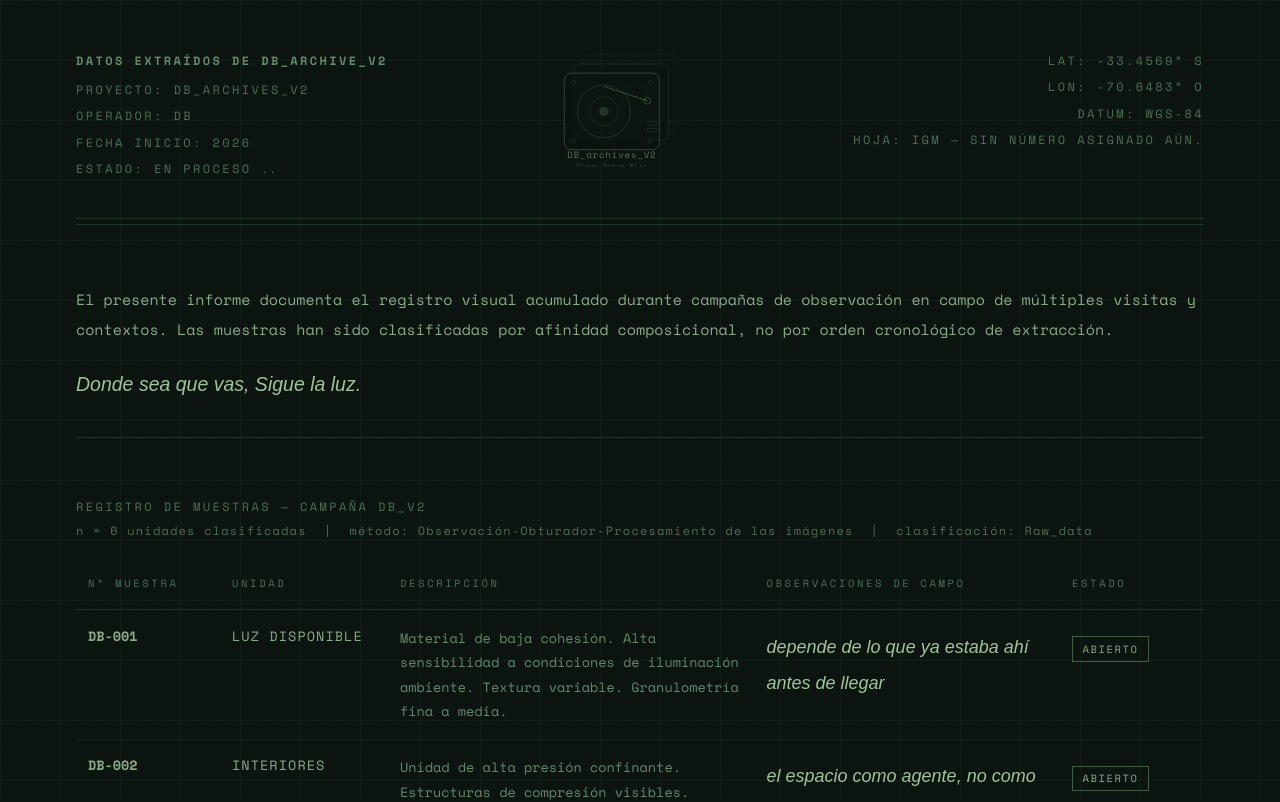
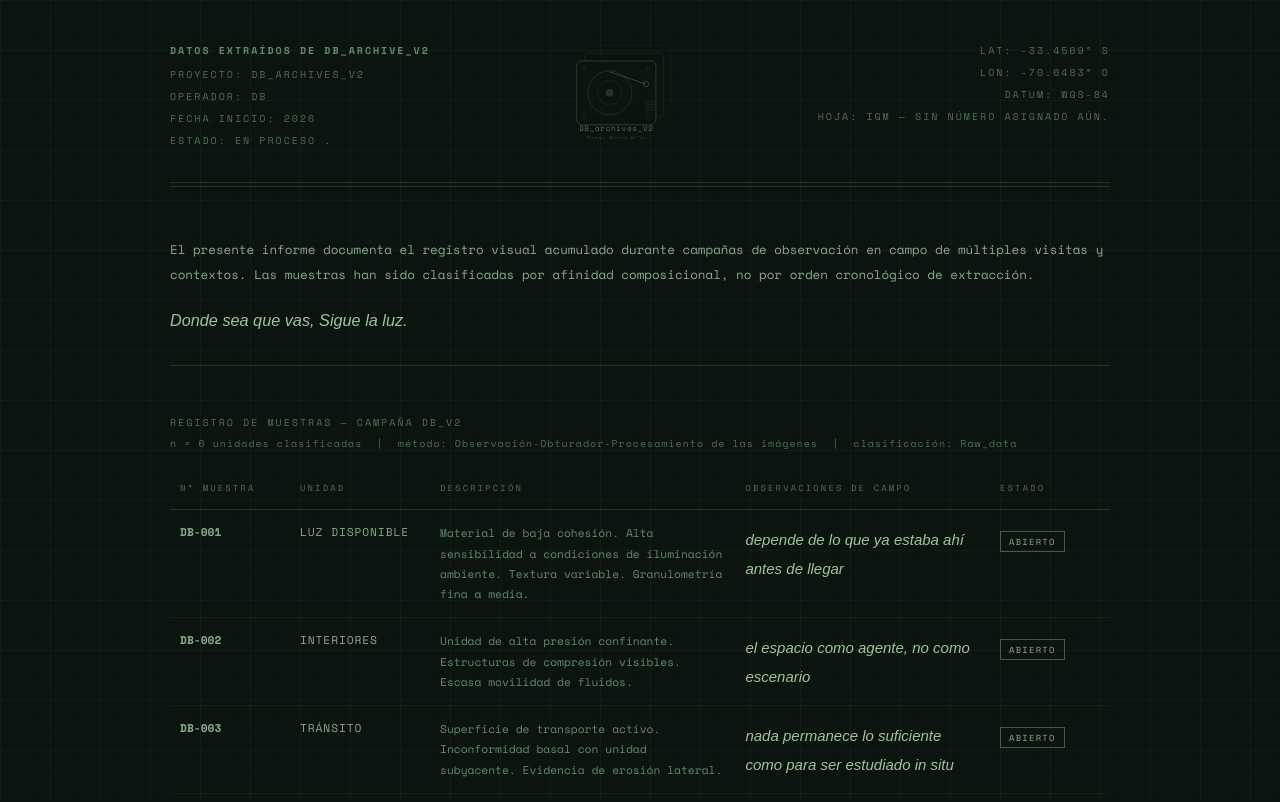
Before and after one commit to diegobravo011-svg/DB_archive_v2, a Next.js app: page / in a window 1280 px wide. Shown: the top 802 px of the page. Built offline with nearby package versions, Linux system fonts and the light colour scheme; a web font is replaced by a local one.

Commit message:
fix: reduce zoom to 1.25 (125%)

```diff
--- a/src/app/globals.css
+++ b/src/app/globals.css
@@ -18,7 +18,7 @@
 *, *::before, *::after { box-sizing: border-box; margin: 0; padding: 0; }
 
 html {
-  zoom: 1.5;
+  zoom: 1.25;
 }
 @media (max-width: 640px) {
   html { zoom: 1; }
```
